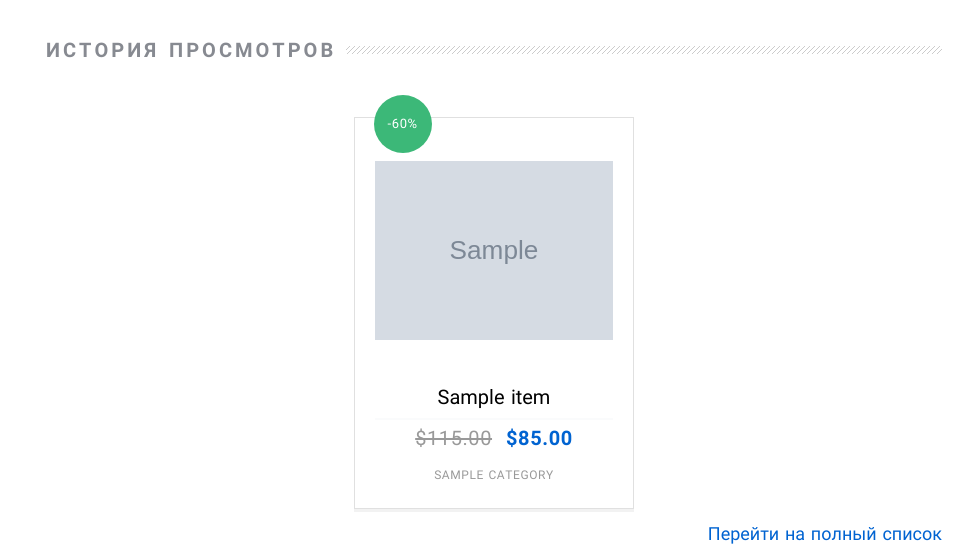
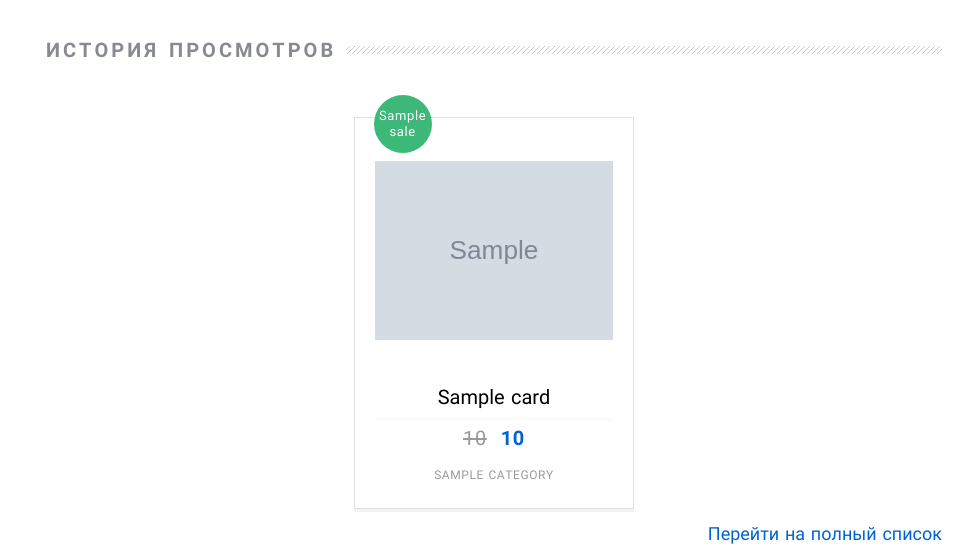
Before and after one commit to b0sterzer0/megano, a Django app: template market/templates/account.html in a window 1280 px wide. Shown: the part 852-1400 px from the top of the page, without its empty margins (323-1280 px from the left). Run offline with Django 3.2, Linux system fonts and the light colour scheme; the template is opened without the code that fills it: most values are stand-ins (such as "Sample title", 1, 10 or a date in 2020); grey boxes marked "Sample" are stand-in pictures.

Commit message:
На странице account.html карточки реализованы через {% include ... }

```diff
--- a/market/templates/account.html
+++ b/market/templates/account.html
@@ -68,35 +68,13 @@
 
                 {# История просмотров #}
 
-                {# T O D O: Разобраться с выводом старой и новой цены при наличии скидки на товар #}
-
                 {% if history_view_list %}
                   <div class="Cards Cards_account">
                     {# На этой странице выводим не более 3 заказов #}
-                    {% for item in history_view_list|slice:":3" %}
+                    {% for card in history_view_list|slice:":3" %}
 
                       <div class="Card{% cycle ' ' ' hide_700' ' hide_md' %}">
-                        <a class="Card-picture" href="{{ item.link }}">
-                          <img src="{{ item.image }}" alt="{{ item.image_alt }}"/>
-                        </a>
-                        <div class="Card-content">
-                          <strong class="Card-title">
-                            <a href="{{ item.link }}">{{ item.title }}</a>
-                          </strong>
-                          <div class="Card-description">
-                            <div class="Card-cost">
-                              <span class="Card-priceOld">$115.00</span>
-                              <span class="Card-price">$85.00</span>
-                            </div>
-                            <div class="Card-category">{{ item.category }}
-                            </div>
-
-                            {% include 'include/card_hover.html' %}
-
-                          </div>
-                        </div>
-                        <div class="Card-sale">-60%
-                        </div>
+                         {% include 'include/card.html' %}
                       </div>
 
                     {% endfor %}
--- a/market/templates/include/card.html
+++ b/market/templates/include/card.html
@@ -2,6 +2,8 @@
 
 {# Примечание: обрамляющий div у разных карточек может иметь разные css-классы, #}
 {# поэтому он здесь не содержится #}
+
+{# T O D O: Разобраться с выводом старой и новой цены при наличии скидки на товар #}
 
   <a class="Card-picture" href="{{ card.link }}">
     <img src="{{ card.image }}" alt="{{ card.image_alt }}"/>
```
